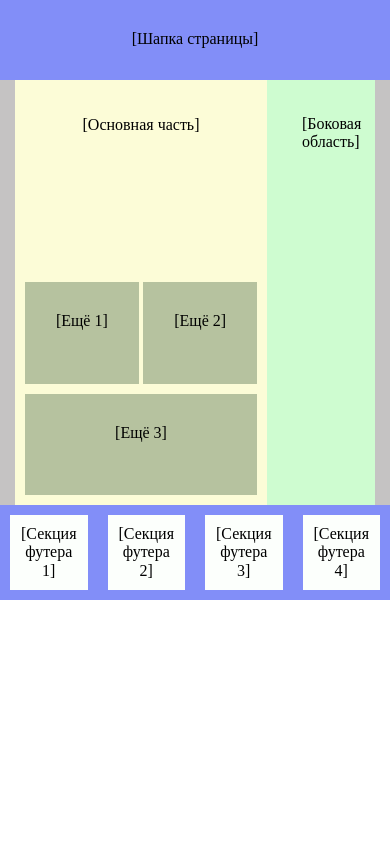
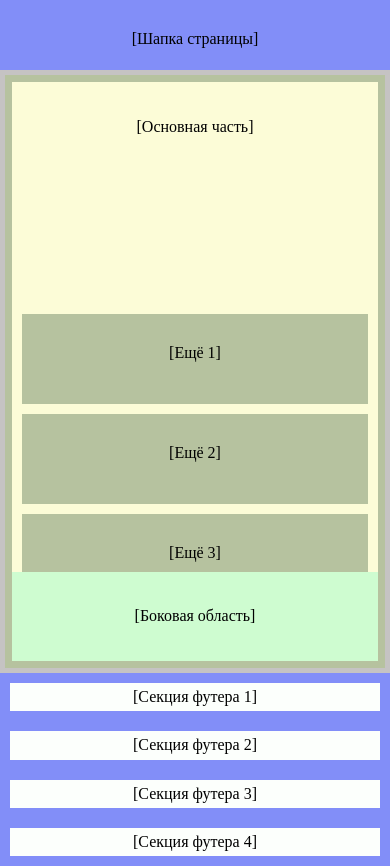
Before and after one commit to CodeMeYulia/Grid_baselesson, a plain HTML site: page index.html in a window 390 px wide. Before the commit the page ends 844 px from the top, so only its background shows below. Drawn offline with Linux system fonts and the light colour scheme.

Commit message:
add adaptive 1

```diff
--- a/index.html
+++ b/index.html
@@ -3,12 +3,11 @@
 
 <head>
     <meta charset="UTF-8">
-    <!-- <meta name="viewport" content="width=device-width"> -->
+    <meta name="viewport" content="width=device-width">
     <meta http-equiv="X-UA-Compatible" content="IE=edge">
     <meta name="viewport" content="width=device-width, initial-scale=1.0">
     <link rel="stylesheet" href="./styles/normalize.css">
     <link rel="stylesheet" href="./styles/style.css">
-
     <title>Document</title>
 
 </head>
--- a/styles/style.css
+++ b/styles/style.css
@@ -1,7 +1,7 @@
 
 .wrapper {
     background: rgb(197, 195, 195);
-    max-width: 1200px;
+    max-width: 1400px;
     min-height: 600px;
     overflow: hidden;
     text-align: center;
@@ -22,9 +22,7 @@
     padding: 30px;
     grid-area: hd;
 }
-.header__contain{
-    margin: 0px auto;
-}
+
 .main-content {
     padding: 0px 15px;
     margin: 0px auto;
@@ -84,7 +82,6 @@ p {
     display: grid;
     grid-template-columns: repeat(auto-fill, 25%);
     grid-area: ft;
-
 }
 
 .section {
@@ -93,3 +90,83 @@ p {
     background: rgb(252, 255, 252);
     margin: 10px;
 }
+
+
+/* Устроства с маленьким экраном (планшеты, 768px и выше) */
+@media (max-width: 767px) {
+    /* стили для xs-устройств */
+    .wrapper{
+    max-width: none;
+    min-height: 40px;
+    overflow: hidden;
+    text-align: center;
+    display: grid;
+    grid-template-columns: 1fr;
+    grid-template-rows:  70px auto 1fr;
+    grid-template-areas: "hd" "mn" "ft";
+    }
+    .header {
+        background: rgb(130, 142, 248);
+        max-width: 100%;
+        padding: auto;
+        grid-area: hd;
+    }
+
+    .main-content {
+        background-color: rgb(182, 194, 159);
+        padding: 7px;
+        display: grid;
+        grid-template: 1fr auto / 1fr;
+        grid-template-areas:
+        "mnp"
+        "sb";
+        margin: 5px;
+        grid-area: mn;
+    }
+    .mainpart{
+        background: rgb(252, 252, 215);
+        grid-area: mnp;
+    }
+
+    .sidebar{
+        grid-area: sb;
+      }
+    .main__row {
+       display: grid;
+       gap: 10px;
+       grid-template: 1fr 1fr / 1fr ;
+       grid-template-areas: "mp1" "mp2";
+    }
+    .mainp1 {
+      grid-area: mp1;
+    }
+    .mainp2 {
+        grid-area: mp2;
+      }
+    .mainp-long {
+       grid-area: ml;
+    }
+
+    .footer {
+        background: rgb(130, 142, 248);
+        max-width: 100%;
+        display: grid;
+        grid-template: repeat(auto-fill, 25%) / 1fr;
+        grid-area: ft;
+    }
+    .section {
+        display: grid;
+        padding: 5px;
+        background: rgb(252, 255, 252);
+        align-items: center;
+    }
+}
+@media (min-width: 768px) and (max-width: 991px) {
+    /* стили для sm-устройств */
+}
+@media (min-width: 991px) and (max-width: 1199px) {
+    /* стили для md-устройств */
+}
+@media (min-width: 1200px) {
+    /* стили для lg-устройств */
+}
```
